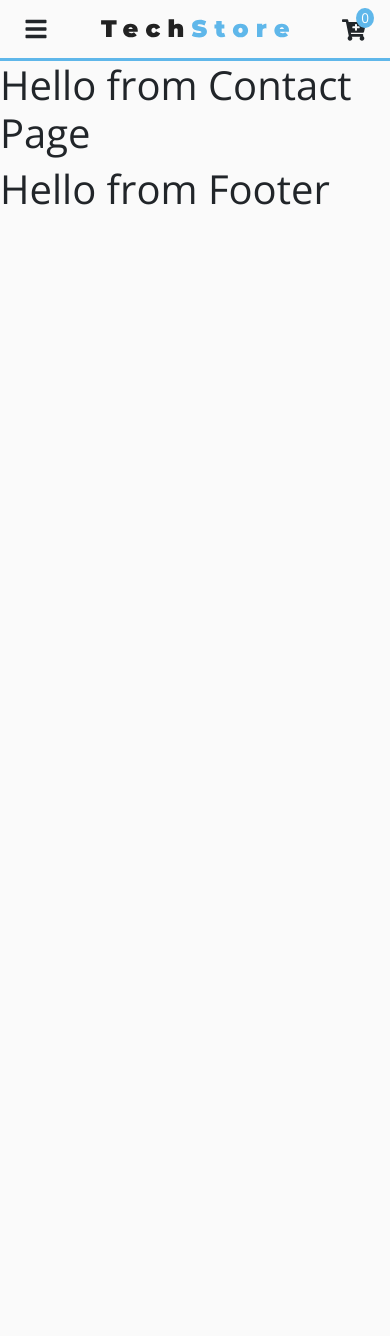
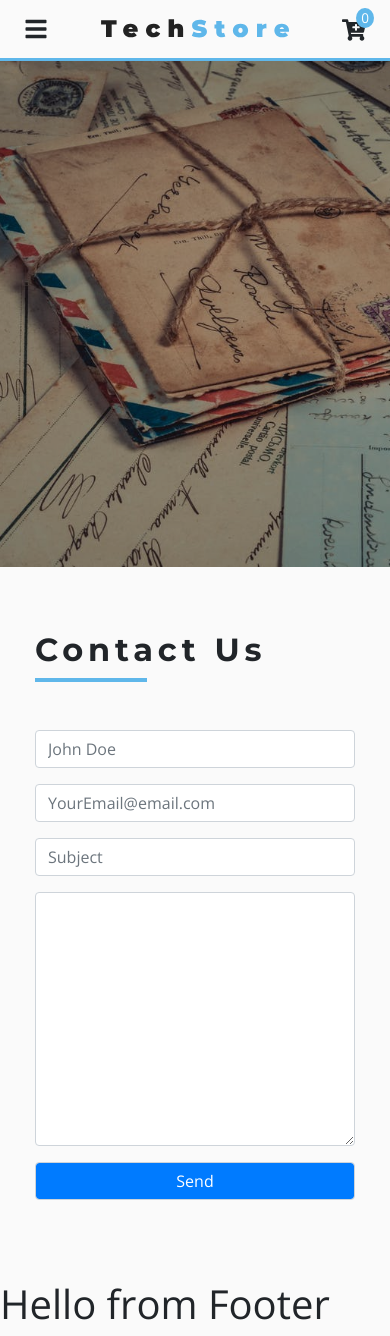
Before and after one commit to khoadodk/tech-store-react, a React (Create React App) app: page /contact in a window 390 px wide. Before the commit the page ends 844 px from the top, so only its background shows below. Built offline with nearby package versions, Linux system fonts and the light colour scheme.

Commit message:
add ContactPage

```diff
--- /dev/null
+++ b/src/components/AboutPage/Info.js
@@ -0,0 +1,34 @@
+import React from 'react';
+import Title from '../Title';
+import aboutBcg from '../../images/aboutBcg.jpeg';
+
+export default function Info() {
+    return (
+        <section className='py-5'>
+            <div className='container'>
+                <div className='row'>
+                    <div className='col-10 mx-auto col-md-6 my-3'>
+                        <img
+                            src={aboutBcg}
+                            alt='About company'
+                            className='img-fluid img-thumbnail'
+                            style={{ background: 'var(--darkGrey)' }}
+                        />
+                    </div>
+                    <div className='col-10 mx-auto col-md-6 my-3'>
+                        <Title title='about us' />
+                        <p className='text-lead text-muted my-3'>
+                            Lorem ipsum dolor sit amet, consectetur adipiscing elit, sed do eiusmod tempor incididunt ut labore et dolore magna aliqua.
+                            Ut enim ad minim veniam, quis nostrud exercitation ullamco laboris nisi ut aliquip ex ea commodo consequat.
+                        </p>
+                        <p className='text-lead text-muted my-3'>
+                            Lorem ipsum dolor sit amet, consectetur adipiscing elit, sed do eiusmod tempor incididunt ut labore et dolore magna aliqua.
+                            Ut enim ad minim veniam, quis nostrud exercitation ullamco laboris nisi ut aliquip ex ea commodo consequat.
+                        </p>
+                        <button className='main-link' type='button' style={{ marginTop:'2rem' }}>more info</button>
+                    </div>
+                </div>
+            </div>
+        </section>
+    )
+}
--- /dev/null
+++ b/src/components/ContactPage/Contact.js
@@ -0,0 +1,59 @@
+import React from 'react';
+import Title from '../Title';
+
+export default function Contact() {
+    return (
+        <section className='py-5'>
+            <div className='row'>
+                <div className='col-10 mx-auto col-md-6 my-3'>
+                    <Title title='contact us' />
+                    <form
+                        className='mt-5'
+                        action='https://formspree.io/khoado.dk@gmail.com'
+                        method='POST'
+                    >
+                        <div className='form-group'>
+                            <input
+                                type='text'
+                                className='form-control'
+                                name='firstName'
+                                placeholder='John Doe'
+                            />
+                        </div>
+                        <div className='form-group'>
+                            <input
+                                type='email'
+                                className='form-control'
+                                name='email'
+                                placeholder='YourEmail@email.com'
+                            />
+                        </div>
+                        <div className='form-group'>
+                            <input
+                                type='text'
+                                className='form-control'
+                                name='subject'
+                                placeholder='Subject'
+                            />
+                        </div>
+                        <div className='form'>
+                            <textarea
+                                name='message'
+                                className='form-control'
+                                rows='10'
+                            >
+                            </textarea>
+                        </div>
+                        <div className='form-group mt-3'>
+                            <input
+                                className='form-control bg-primary text-white'
+                                type='submit'
+                                value='Send'
+                            />
+                        </div>
+                    </form>
+                </div>
+            </div>
+        </section>
+    )
+}
--- /dev/null
+++ b/src/components/Title.js
@@ -0,0 +1,23 @@
+import React from 'react';
+import styled from 'styled-components';
+
+export default function Title({ title, center}) {
+    return (
+        <TitleWrapper className='row' center={center}>
+            <div className='col'>
+                <h2 className='text-title'>{title}</h2>
+                <div className='title-underline' />
+            </div>
+        </TitleWrapper>
+    )
+}
+
+const TitleWrapper = styled.div`
+    text-align: ${props => (props.center ? 'center' : 'left')};
+    .title-underline {
+        height: 0.25rem;
+        width: 7rem;
+        background: var(--primaryColor);
+        margin: ${props => props.center ? '0 auto' : '0'};
+    }
+`
--- a/src/pages/AboutPage.js
+++ b/src/pages/AboutPage.js
@@ -1,9 +1,13 @@
-import React from 'react'
+import React from 'react';
+import Info from '../components/AboutPage/Info';
+import Hero from '../components/Hero';
+import aboutBcg from '../images/aboutBcg.jpeg'
 
 export default function AboutPage() {
     return (
-        <div>
-            <h1>Hello from About Page</h1>
-        </div>
+        <>
+            <Hero img={aboutBcg} />
+            <Info />
+        </>
     )
 }
--- a/src/pages/ContactPage.js
+++ b/src/pages/ContactPage.js
@@ -1,9 +1,13 @@
-import React from 'react'
+import React from 'react';
+import Hero from '../components/Hero';
+import contactBcg from '../images/contactBcg.jpeg';
+import Contact from '../components/ContactPage/Contact';
 
 export default function ContactPage() {
     return (
-        <div>
-            <h1>Hello from Contact Page</h1>
-        </div>
+        <>
+            <Hero img={contactBcg} />
+            <Contact />
+        </>
     )
 }
```
